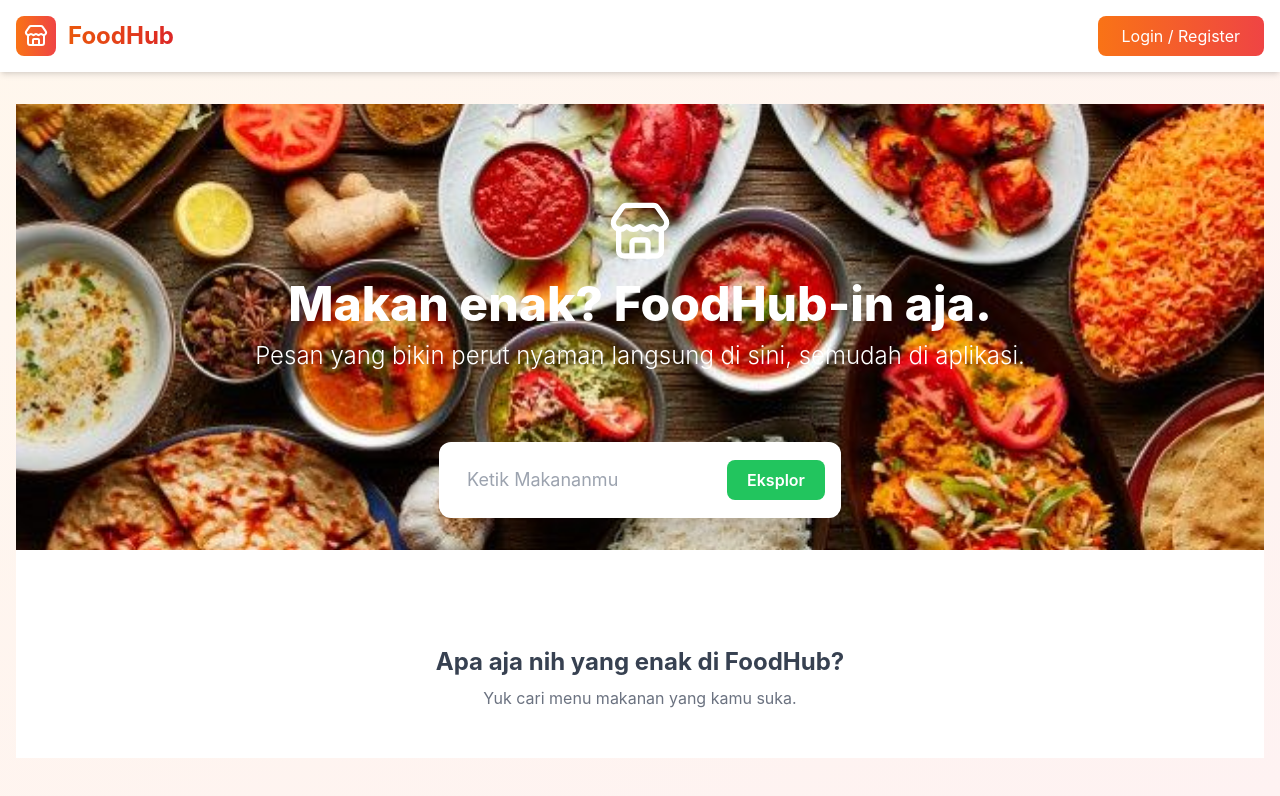
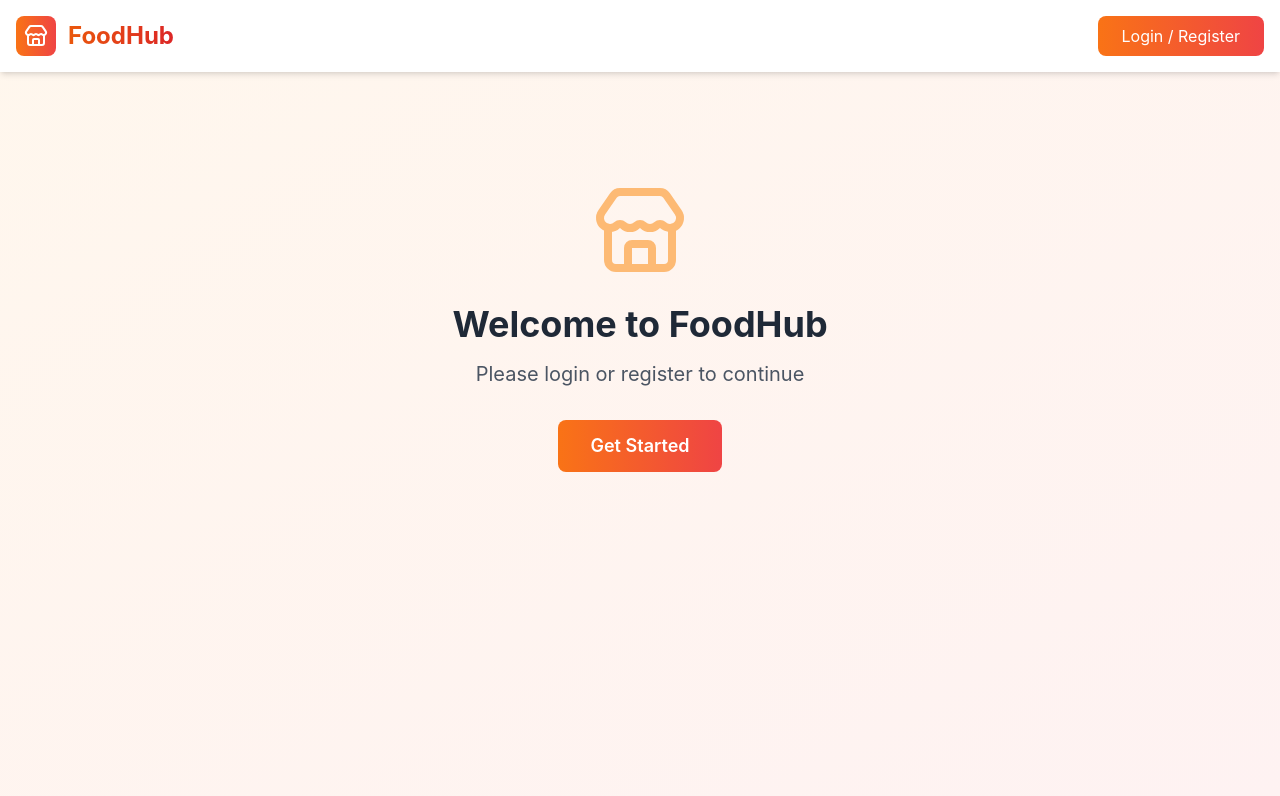
Before and after one commit to PrimaSembiring/Food_Ordering_System, a React (Create React App) app in the folder frontend/: page / in a window 1280 px wide. Shown: the top 796 px of the page. Built offline with nearby package versions, Linux system fonts and the light colour scheme.

Commit message:
new feature added to App.js

```diff
--- a/frontend/src/App.js
+++ b/frontend/src/App.js
@@ -9,7 +9,6 @@ import MenuReviewsModal from './components/MenuReviewsModal';
 import PaymentModal from './components/PaymentModal';
 import PaymentProofModal from './components/PaymentProofModal';
 import MenuPage from './pages/MenuPage';
-import foodbackground from './Assets/Backgroundmakanan.jpeg';
 import OrdersPage from './pages/OrdersPage';
 import ManageMenuPage from './pages/ManageMenuPage';
 import { initialMenuItems } from './services/api';
@@ -284,44 +283,16 @@ function App() {
 
       <main className="max-w-7xl mx-auto px-4 py-8">
         {!currentUser ? (
-          <div className="bg-white min-h-[80vh]">
-            <div className="text-white py-16 md:py-24 relative overflow-hidden">
-                <img
-                  src={foodbackground} alt="Latar Belakang Makanan"
-                  className="absolute inset-0 w-full h-full object-cover"
-                />
-                <div className="max-w-4xl mx-auto text-center relative z-10">
-                    <Store className="w-12 h-12 md:w-16 md:h-16 mx-auto mb-4" />
-                    <h2 className="text-4xl md:text-5xl font-extrabold mb-3">Makan enak? FoodHub-in aja.</h2>
-                    <p className="text-xl md:text-2xl font-light mb-8">
-                        Pesan yang bikin perut nyaman langsung di sini, semudah di aplikasi.
-                    </p>
-
-                    {/* Kotak Pencarian/Lokasi Putih di tengah */}
-                    <div className="bg-white p-4 rounded-xl shadow-2xl inline-block -mb-16 transform translate-y-1/2">
-                        <div className="flex items-center gap-4">
-                            <input
-                                type="text"
-                                placeholder="Ketik Makananmu"
-                                className="px-3 py-2 text-lg text-gray-800 focus:outline-none w-64"
-                            />
-                            <button
-                                // Tombol ini bisa disetel untuk membuka AuthModal agar user login sebelum eksplor
-                                onClick={() => setShowAuth(true)}
-                                className="bg-green-500 text-white px-5 py-2 rounded-lg font-semibold hover:bg-green-600 transition"
-                            >
-                                Eksplor
-                            </button>
-                        </div>
-                    </div>
-                </div>
-            </div>
-
-            {/* Bagian di bawah (Setelah Kotak Pencarian) */}
-            <div className="pt-24 pb-12 text-center">
-                <h3 className="text-2xl font-bold text-gray-700">Apa aja nih yang enak di FoodHub?</h3>
-                <p className="text-gray-500 mt-2">Yuk cari menu makanan yang kamu suka.</p>
-            </div>
+          <div className="text-center py-20">
+            <Store className="w-24 h-24 text-orange-300 mx-auto mb-6" />
+            <h2 className="text-4xl font-bold text-gray-800 mb-4">Welcome to FoodHub</h2>
+            <p className="text-xl text-gray-600 mb-8">Please login or register to continue</p>
+            <button
+              onClick={() => setShowAuth(true)}
+              className="px-8 py-3 bg-gradient-to-r from-orange-500 to-red-500 text-white rounded-lg hover:shadow-lg transition text-lg font-semibold"
+            >
+              Get Started
+            </button>
           </div>
         ) : activeView === 'menu' ? (
           <MenuPage
```
